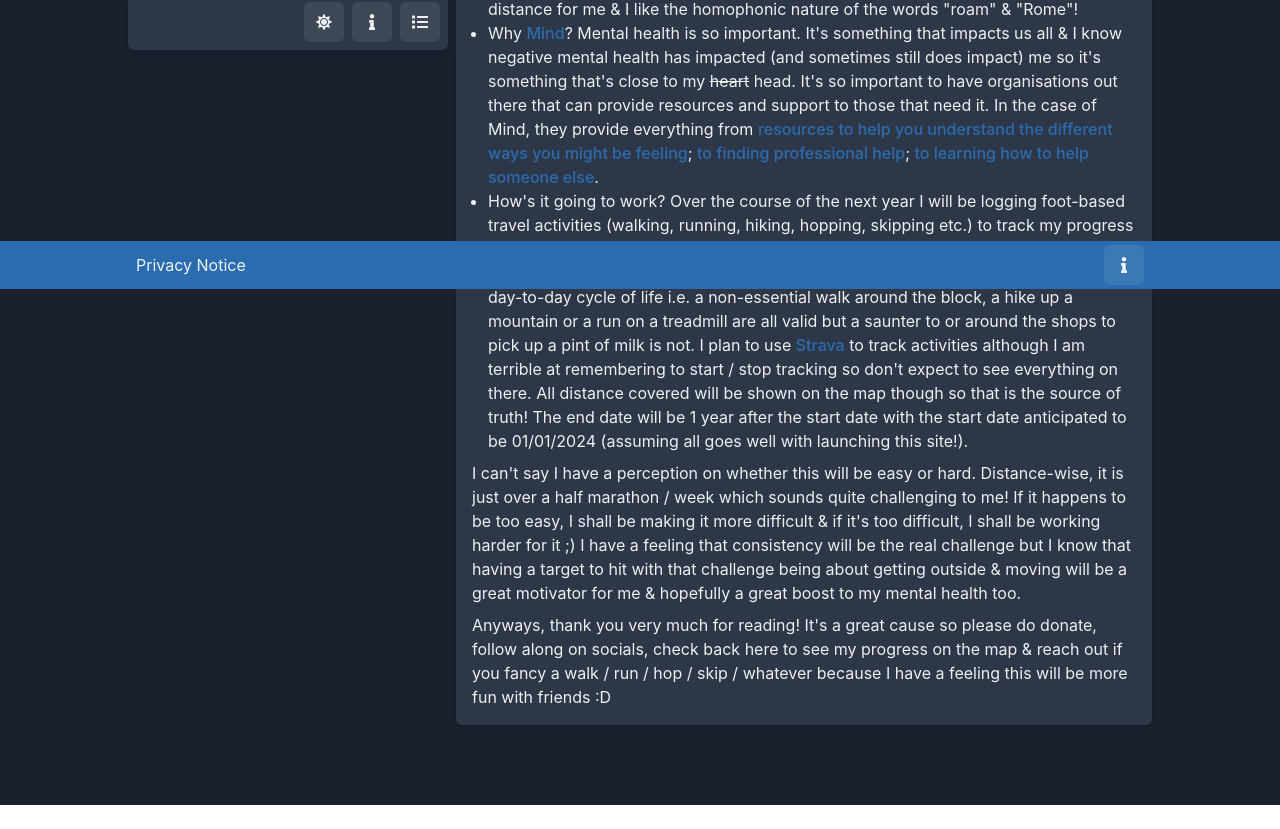
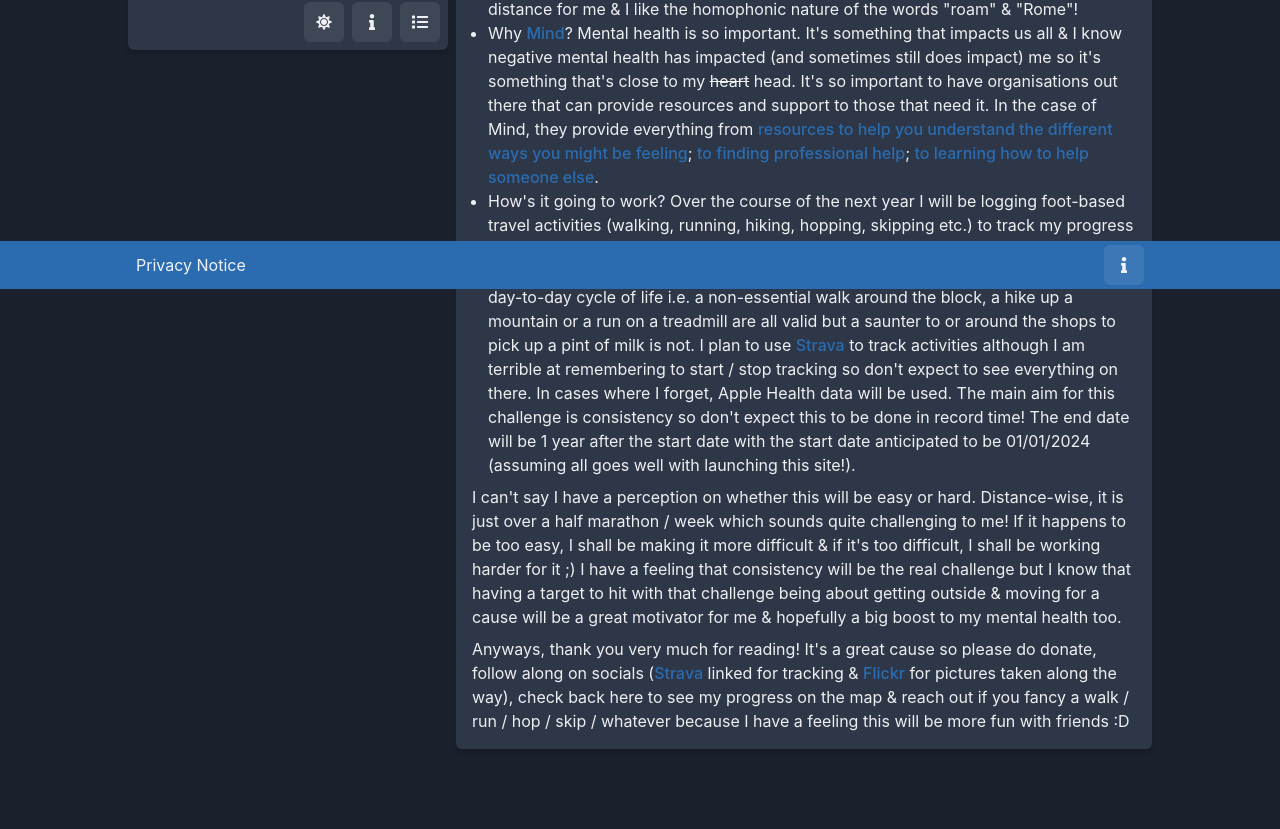
Before and after one commit to abayleypublic/activity_tracker_charity, a React (Vite) app: page / in a window 1280 px wide. Shown: the part 511-1340 px from the top of the page. Before the commit the page ends 1316 px from the top, so only its background shows below. Built offline with nearby package versions, Linux system fonts and the light colour scheme; no server answers.

Commit message:
Text changes

```diff
--- a/src/components/layout/index.tsx
+++ b/src/components/layout/index.tsx
@@ -1,4 +1,4 @@
-import { Box, useBreakpointValue } from '@chakra-ui/react'
+import { useBreakpointValue } from '@chakra-ui/react'
 import { base } from './base'
 import { lg } from './lg'
 
--- a/src/components/map/index.tsx
+++ b/src/components/map/index.tsx
@@ -106,10 +106,12 @@
     const map = useMap()
 
     setTimeout(() => {
-        const m = map.invalidateSize()
-        map.setView(m.getCenter(), m.getZoom(), {
-            animate: true,
-        })
+        try {
+            const m = map.invalidateSize()
+            map.setView(m.getCenter(), m.getZoom(), {
+                animate: true,
+            })
+        } catch (err) {}
     }, 200)
     return <Container />
 }
--- a/src/components/profile/index.tsx
+++ b/src/components/profile/index.tsx
@@ -72,7 +72,7 @@
                         >
                             <IconButton
                                 icon={<FaFlickr />}
-                                aria-label={'Instagram'}
+                                aria-label={'Flickr'}
                             />
                         </Link>
                     </Tooltip>
@@ -185,11 +185,13 @@
                         </Link>{' '}
                         to track activities although I am terrible at
                         remembering to start / stop tracking so don't expect to
-                        see everything on there. All distance covered will be
-                        shown on the map though so that is the source of truth!
-                        The end date will be 1 year after the start date with
-                        the start date anticipated to be 01/01/2024 (assuming
-                        all goes well with launching this site!).
+                        see everything on there. In cases where I forget, Apple
+                        Health data will be used. The main aim for this
+                        challenge is consistency so don't expect this to be done
+                        in record time! The end date will be 1 year after the
+                        start date with the start date anticipated to be
+                        01/01/2024 (assuming all goes well with launching this
+                        site!).
                     </ListItem>
                 </UnorderedList>
 
@@ -201,16 +203,33 @@
                     too difficult, I shall be working harder for it ;) I have a
                     feeling that consistency will be the real challenge but I
                     know that having a target to hit with that challenge being
-                    about getting outside & moving will be a great motivator for
-                    me & hopefully a great boost to my mental health too.
+                    about getting outside & moving for a cause will be a great
+                    motivator for me & hopefully a big boost to my mental health
+                    too.
                 </Text>
 
                 <Text>
                     Anyways, thank you very much for reading! It's a great cause
-                    so please do donate, follow along on socials, check back
-                    here to see my progress on the map & reach out if you fancy
-                    a walk / run / hop / skip / whatever because I have a
-                    feeling this will be more fun with friends :D
+                    so please do donate, follow along on socials (
+                    <Link
+                        isExternal
+                        href={'https://www.strava.com/athletes/108989575'}
+                        color={linkColour}
+                    >
+                        Strava
+                    </Link>{' '}
+                    linked for tracking &{' '}
+                    <Link
+                        href={'https://flickr.com/people/193758503@N05/'}
+                        isExternal
+                        color={linkColour}
+                    >
+                        Flickr
+                    </Link>{' '}
+                    for pictures taken along the way), check back here to see my
+                    progress on the map & reach out if you fancy a walk / run /
+                    hop / skip / whatever because I have a feeling this will be
+                    more fun with friends :D
                 </Text>
             </VStack>
         </Box>
```
